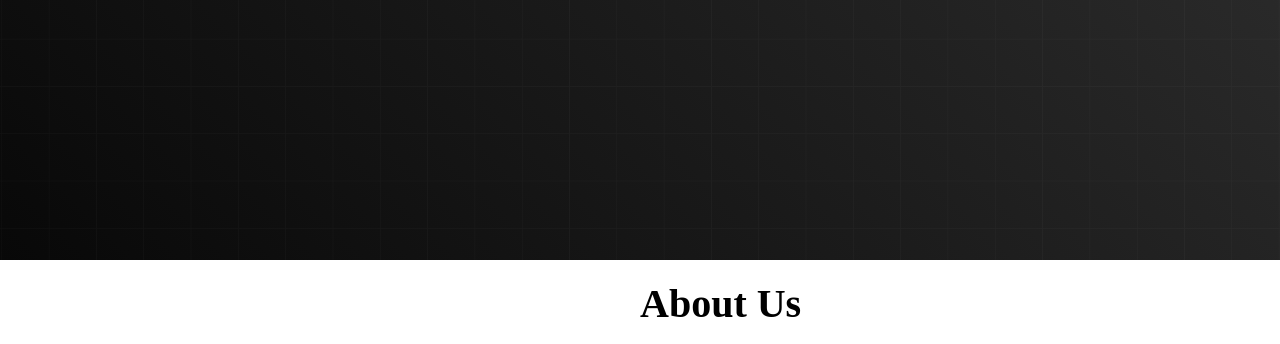
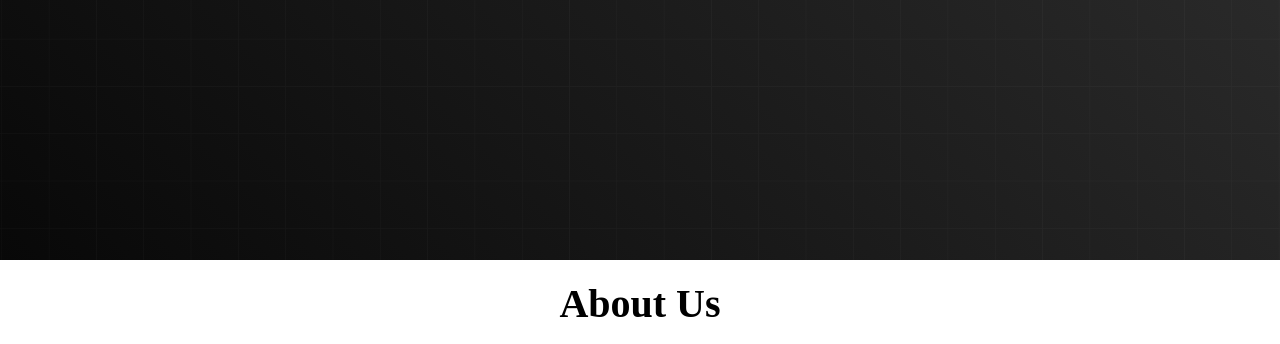
Before and after one commit to Projapo/conceptual-session-one, a plain HTML site: page index.html in a window 1280 px wide. Shown: the part 608-952 px from the top of the page. Drawn offline with Linux system fonts and the light colour scheme.

Commit message:
About Us complete

```diff
--- a/index.css
+++ b/index.css
@@ -82,8 +82,7 @@
     font-size: 40px;
     font-weight: bold;
     margin-top: 20px;
-    margin-bottom: 20px;
-    margin-left: 50%;
+    text-align: center;
 
 }
 
```
